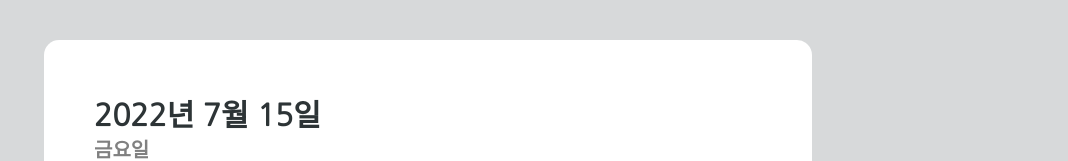
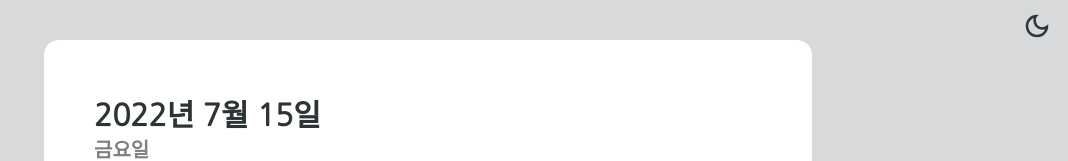
Before and after one commit to juhui88/todo-app, a React (Create React App) app: page / in a window 1280 px wide. Shown: the top 161 px of the page, without its empty margins (212-1280 px from the left). Built offline with nearby package versions, Linux system fonts and the light colour scheme.

Commit message:
dark mode 적용

```diff
--- a/src/App.tsx
+++ b/src/App.tsx
@@ -1,6 +1,11 @@
 import React from 'react';
 import {createGlobalStyle} from "styled-components";
 import TodoList from './componenets/ToDoList';
+import styled,{ ThemeProvider } from 'styled-components';
+import { useRecoilValue, useSetRecoilState } from 'recoil';
+import { isDarkAtom } from './componenets/atom';
+import {MdDarkMode, MdOutlineDarkMode} from "react-icons/md"
+import { darkTheme, lightTheme } from './theme';
 
 const GlobalStyle = createGlobalStyle`
   html, body, div, span, applet, object, iframe,
@@ -63,12 +68,33 @@ const GlobalStyle = createGlobalStyle`
     color:${(props) => props.theme.textColor};
   }
 `;
+const Mode = styled.button`
+  border:none;
+  background: none;
+  position: fixed;
+  top:10px;
+  right: 10px;
+  font-size: 30px;
+  &:hover {
+    cursor:pointer;
+  }
+  color: ${props => props.theme.textColor}
+`
+function App() {
+  const isDark = useRecoilValue(isDarkAtom);
+  const setDarkAtom = useSetRecoilState(isDarkAtom);
+  const toggleDarkAtom = () => setDarkAtom(prev => !prev)
 
-function App() {
   return (
     <>
-      <GlobalStyle/>
-      <TodoList/>
+      <ThemeProvider theme = {isDark ? darkTheme : lightTheme}>
+          <Mode onClick = {toggleDarkAtom}>
+            {isDark ? <MdDarkMode/> : <MdOutlineDarkMode/>}
+          </Mode>
+          <GlobalStyle/>
+          <TodoList/>
+      </ThemeProvider>
+
     </>
 
   );
--- a/src/componenets/CreateToDo.tsx
+++ b/src/componenets/CreateToDo.tsx
@@ -21,6 +21,8 @@ const ToDoInput = styled.input`
     width: 90%;
     font-size: 25px;
     border-bottom: 1px solid gray;
+    background: none;
+    color: ${props => props.theme.textColor};
 `
 const ToDoBtn = styled.button`
     border: none;
--- a/src/componenets/ToDo.tsx
+++ b/src/componenets/ToDo.tsx
@@ -14,7 +14,7 @@ const ToDoItem = styled.li`
 const ToDoItemBtn = styled.button`
     background: none;
     border:none;
-    color: #cbcbcb;
+    color: #7c7c7c;
     &:hover {
         transition: all ease 0.2s 0s;
         color: ${props => props.theme.accentColor};
--- a/src/componenets/atom.tsx
+++ b/src/componenets/atom.tsx
@@ -11,6 +11,10 @@ export interface IToDo {
     category: Categories
 }
 
+export const isDarkAtom = atom({
+    key: "isDark",
+    default: false,
+})
 
 export const toDoState = atom<IToDo[]>({
     key: "toDo",
```
